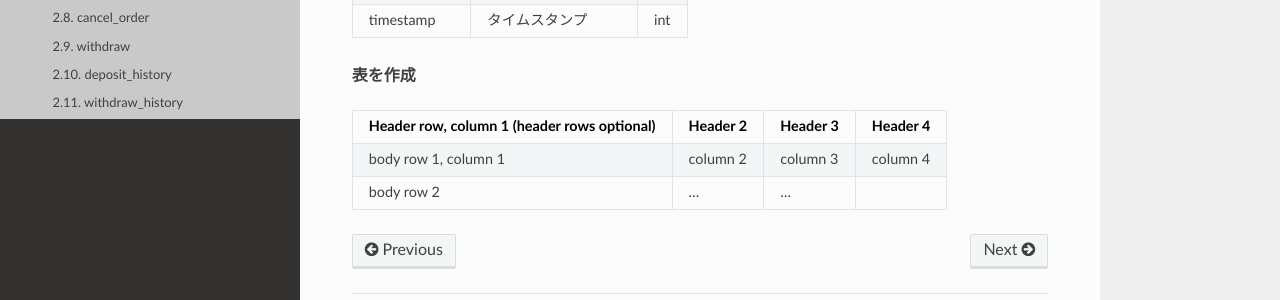
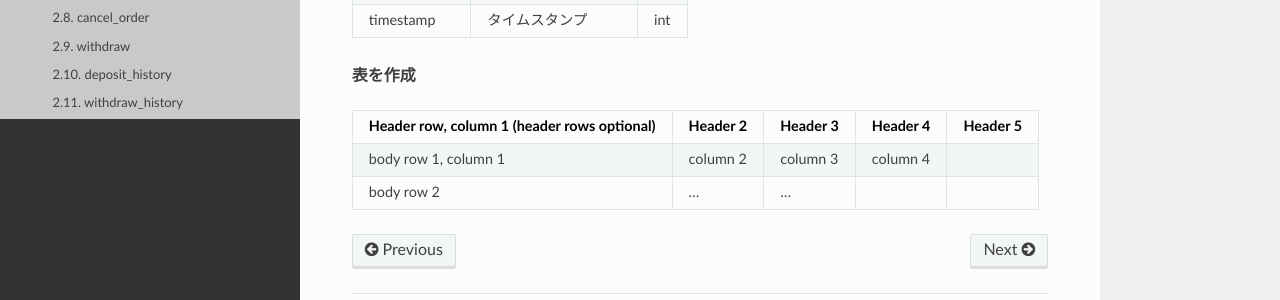
Before and after one commit to techbureau/api-doc, a Sphinx documentation site: the page built from docs/trade/2_individual/5_trade_history.rst, in a window 1280 px wide and 900 px high, scrolled down 905 px. Shown: the part 501-801 px from the top of the window. Built offline with Sphinx 7.4.7 and the Read the Docs theme 2.0.0, drawn with Linux system fonts in a browser that asks for light colours.

Commit message:
no message

```diff
--- a/docs/trade/2_individual/5_trade_history.rst
+++ b/docs/trade/2_individual/5_trade_history.rst
@@ -83,11 +83,11 @@
     +------------------------+------------+----------+----------+----------+
 
 
-+------------------------+------------+----------+----------+
-| Header row, column 1   | Header 2   | Header 3 | Header 4 |
-| (header rows optional) |            |          |          |
-+========================+============+==========+==========+
-| body row 1, column 1   | column 2   | column 3 | column 4 |
-+------------------------+------------+----------+----------+
-| body row 2             | ...        | ...      |          |
-+------------------------+------------+----------+----------+
++------------------------+------------+----------+----------+----------+
+| Header row, column 1   | Header 2   | Header 3 | Header 4 | Header 5 |
+| (header rows optional) |            |          |          |          |
++========================+============+==========+==========+==========+
+| body row 1, column 1   | column 2   | column 3 | column 4 |          |
++------------------------+------------+----------+----------+----------+
+| body row 2             | ...        | ...      |          |          |
++------------------------+------------+----------+----------+----------+
```
